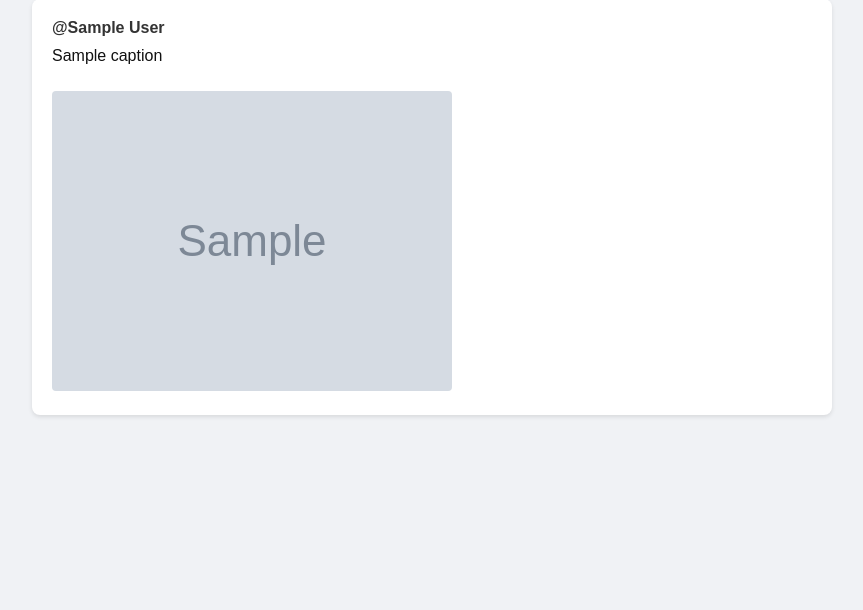
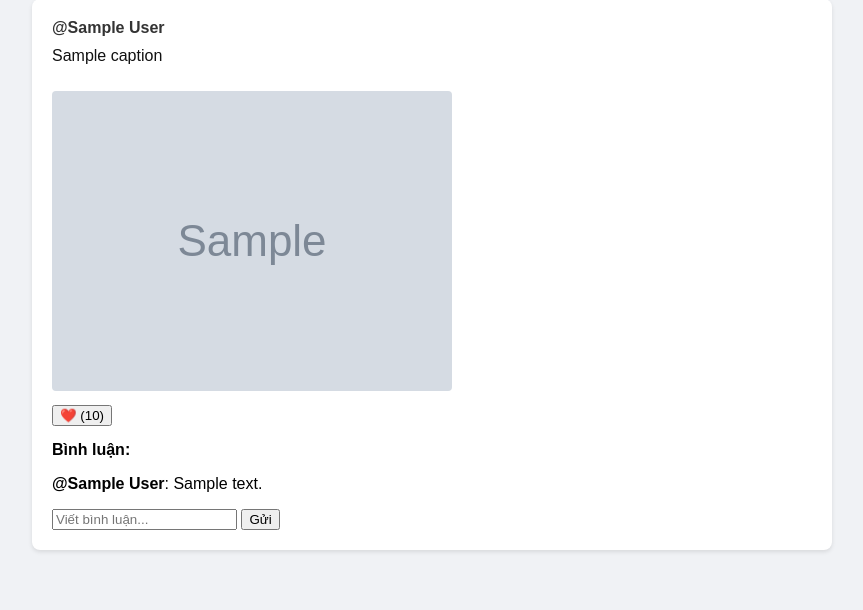
Before and after one commit to PhanDat3108/MiniProject-IUCLUB, a Flask app: page / in a window 1280 px wide. Shown: the part 468-1078 px from the top of the page, without its empty margins (208-1071 px from the left). Before the commit the page ends 885 px from the top, so only its background shows below. Run offline with Flask 3, Linux system fonts and the light colour scheme; the visitor is signed in with stand-in values (Sample User, id 1); grey boxes marked "Sample" are stand-in pictures; a database or web service that is not in the repository returns one stand-in record (values such as "Sample title").

Commit message:
Thêm tính năng tim bài và comment

```diff
--- a/templates/home.html
+++ b/templates/home.html
@@ -1,44 +1,85 @@
-{% extends "layout.html" %}
-
-{% block title %}Trang chủ{% endblock %}
-
-{% block content %}
-
-    {% if current_user %}
-    <link rel="stylesheet" href="{{ url_for('static', filename='css/layout.css') }}">
+{% extends "layout.html" %} {% block title %}Trang chủ{% endblock %} {% block
+content %} {% if current_user %}
+<link
+  rel="stylesheet"
+  href="{{ url_for('static', filename='css/layout.css') }}"
+/>
 
 <div class="post-form">
   <h3>Đăng bài viết mới, {{ current_user.full_name }}!</h3>
-        <form action="{{ url_for('post.add_post_route') }}" method="POST" enctype="multipart/form-data">
+  <form
+    action="{{ url_for('post.add_post_route') }}"
+    method="POST"
+    enctype="multipart/form-data"
+  >
     <div>
-                <textarea id="caption" name="caption" rows="4" placeholder="Bạn đang nghĩ gì?"></textarea>
+      <textarea
+        id="caption"
+        name="caption"
+        rows="4"
+        placeholder="Bạn đang nghĩ gì?"
+      ></textarea>
     </div>
     <div>
       <label for="image">Tải lên ảnh (Tùy chọn):</label>
-                <input type="file" id="image" name="image" accept="image/*">
+      <input type="file" id="image" name="image" accept="image/*" />
     </div>
-            <br>
+    <br />
     <button type="submit">Đăng bài</button>
   </form>
 </div>
-    <hr>
+<hr />
 {% endif %}
 
 <h2>Bài đăng mới nhất</h2>
 <div class="post-list">
-        {% if posts %}
-            {% for post in posts %}
+  {% if posts %} {% for post in posts %}
   <div class="post-item">
     <strong class="post-author">@{{ post.full_name }}</strong>
 
     <p class="post-caption">{{ post.caption }}</p>
 
     {% if post.image_url %}
-                        <img src="{{ post.image_url }}" alt="Post Image">
+    <img src="{{ post.image_url }}" alt="Post Image" />
+    {% endif %}
+
+    <!-- Nút tim -->
+    <form
+      action="{{url_for('post.like_post', post_id=post._id)}}"
+      method="POST"
+      style="margin-top: 10px"
+    >
+      <button type="submit" class="like-btn">❤️ ({{ post.likes }})</button>
+    </form>
+
+    <!-- Comment -->
+    <div style="margin-top: 15px">
+      <strong>Bình luận:</strong><br />
+
+      {% if post.comments %} {% for c in post.comments %}
+      <p><b>@{{c.full_name}}</b>: {{c.content}}</p>
+      {% endfor %} {% else %}
+      <p>Chưa có bình luận nào.</p>
       {% endif %}
     </div>
-            {% endfor %}
-        {% else %}
+
+    <!--Form comment  -->
+    {% if current_user %}
+    <form
+      action="{{ url_for('post.comment_post', post_id=post._id)}}"
+      method="POST"
+    >
+      <input
+        type="text"
+        name="content"
+        placeholder="Viết bình luận..."
+        required
+      />
+      <button type="submit" class="comment-btn">Gửi</button>
+    </form>
+    {% endif %}
+  </div>
+  {% endfor %} {% else %}
   <p>Chưa có bài đăng nào. Hãy là người đầu tiên!</p>
   {% endif %}
 </div>
```
Lines whose indentation alone changed are shown as unchanged.
